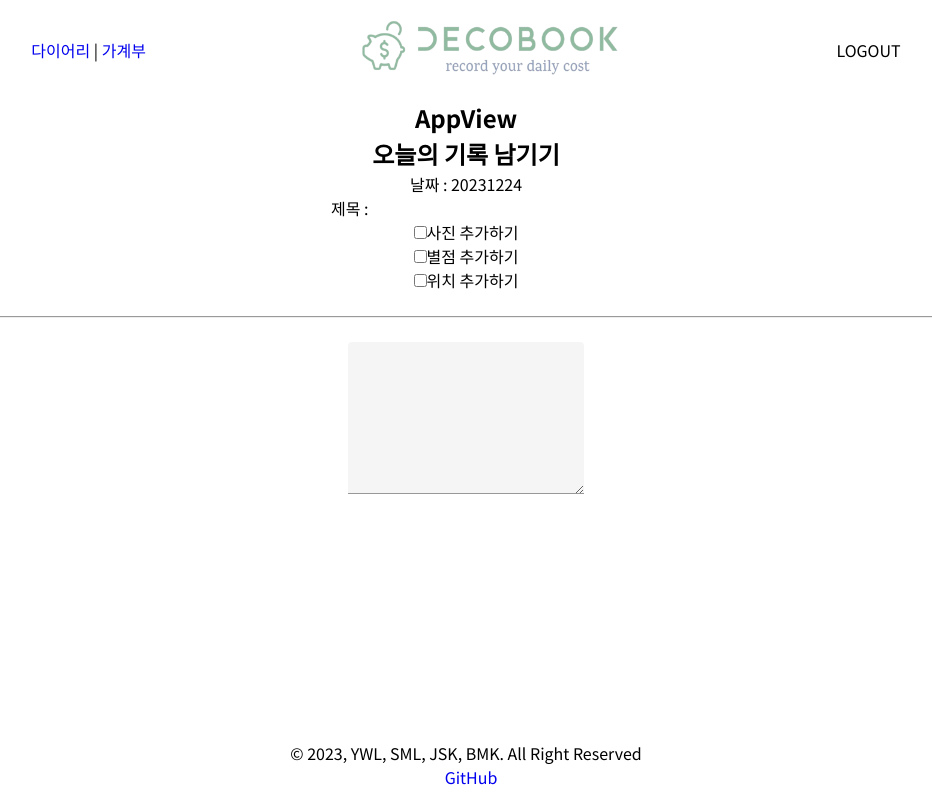
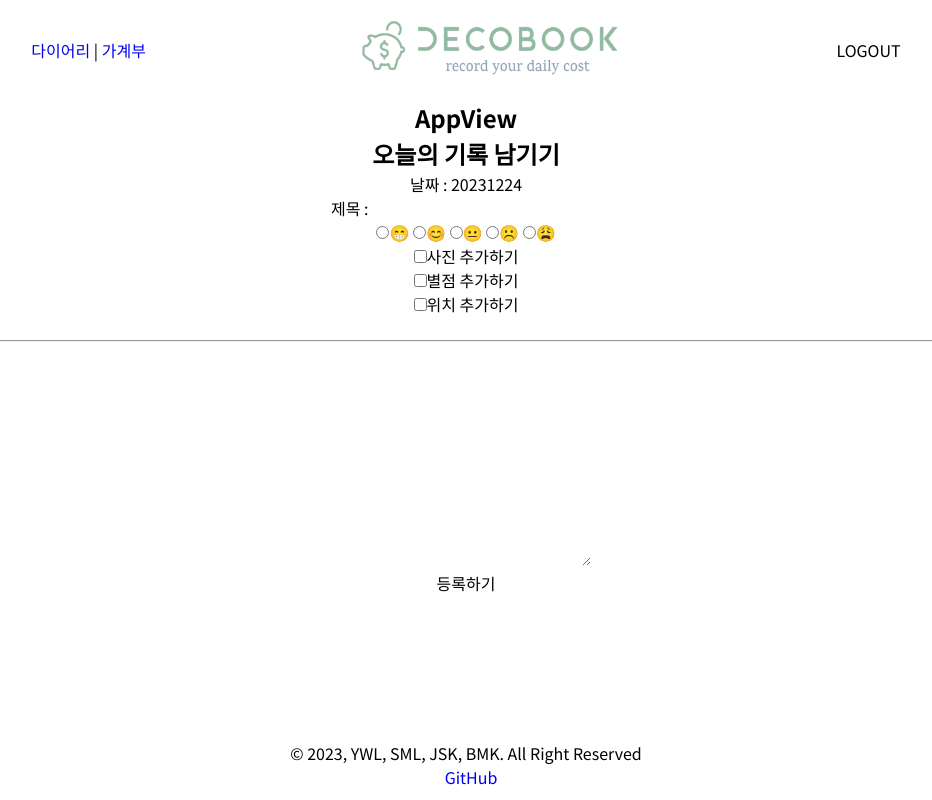
Before and after one commit to djsumin/DECOBOOK-FE, a Vue app: page /registDiary in a window 1280 px wide. Shown: the whole page, without its empty margins (174-1106 px from the left). Built offline with nearby package versions, Linux system fonts and the light colour scheme.

Commit message:
[feat] map추가, diary regist 작성중

```diff
--- a/src/components/diary/KakaoMap.vue
+++ b/src/components/diary/KakaoMap.vue
@@ -31,9 +31,36 @@ const initMap = function () {
   };
   //지도 객체 등록
   map = new kakao.maps.Map(container, options);
+
   // 지도 확대 축소를 제어할 수 있는  줌 컨트롤을 생성합니다
   var zoomControl = new kakao.maps.ZoomControl();
   map.addControl(zoomControl, kakao.maps.ControlPosition.RIGHT);
+
+  // 지도를 클릭한 위치에 표출할 마커입니다
+  var marker = new kakao.maps.Marker({
+    // 지도 중심좌표에 마커를 생성합니다
+    position: map.getCenter(),
+  });
+  // 지도에 마커를 표시합니다
+  marker.setMap(map);
+
+  // 인포윈도우에 표출될 내용으로 HTML 문자열이나 document element가 가능합니다
+  var iwContent = document.getElementById("infowindow");
+
+  var infowindow = new kakao.maps.InfoWindow({
+    position: map.getCenter(),
+    content: iwContent,
+  });
+
+  // 지도에 클릭 이벤트를 등록합니다 지도를 클릭하면 마지막 파라미터로 넘어온 함수를 호출합니다
+  kakao.maps.event.addListener(map, "click", function (mouseEvent) {
+    // 클릭한 위도, 경도 정보를 가져옵니다
+    var latlng = mouseEvent.latLng;
+
+    // 마커 위치를 클릭한 위치로 옮깁니다
+    marker.setPosition(latlng);
+    infowindow.open(map, marker);
+  });
 };
 
 onMounted(() => {
--- /dev/null
+++ b/src/util/http-commons.js
@@ -0,0 +1,8 @@
+import axios from "axios";
+
+export default axios.create({
+  baseURL: "http://localhost:8080",
+  headers: {
+    "Content-Type": "application/json",
+  },
+});
--- a/src/views/RegistDiaryView.vue
+++ b/src/views/RegistDiaryView.vue
@@ -4,7 +4,14 @@
     <div>날짜 : {{ weatherStore.todayStr }}</div>
     <div>
       제목 :
-      <input id="content" type="text" v-model="textarea" />
+      <input id="content" type="text" v-model="title" />
+    </div>
+    <div>
+      <input type="radio" v-model="feelingValues" name="feeling" value="5" />😁
+      <input type="radio" v-model="feelingValues" name="feeling" value="4" />😊
+      <input type="radio" v-model="feelingValues" name="feeling" value="3" />😐
+      <input type="radio" v-model="feelingValues" name="feeling" value="2" />☹️
+      <input type="radio" v-model="feelingValues" name="feeling" value="1" />😩
     </div>
     <div><input type="checkbox" v-model="isImgVisible" />사진 추가하기</div>
     <!--파일업로드부분추가-->
@@ -53,10 +60,12 @@
     </div>
     <div><input type="checkbox" v-model="isMapVisible" />위치 추가하기</div>
     <KakaoMap v-if="isMapVisible" />
+
     <br />
     <hr />
     <br />
-    <div><v-textarea v-model="textarea"></v-textarea></div>
+    <div><textarea v-model="content" class="diaryContent"></textarea></div>
+    <button @click="onRegist">등록하기</button>
   </div>
 </template>
 
@@ -64,6 +73,7 @@
 import { ref } from "vue";
 import { useWeatherStore } from "@/stores/weather";
 import KakaoMap from "@/components/diary/KakaoMap.vue";
+import http from "@/util/http-commons.js";
 
 const weatherStore = useWeatherStore();
 
@@ -71,6 +81,40 @@ const weatherStore = useWeatherStore();
 const isImgVisible = ref(false);
 const isStarVisible = ref(false);
 const isMapVisible = ref(false);
+
+//글 등록
+
+const feelingValues = ref();
+const ratings = ref();
+
+const diary_date = ref();
+const title = ref();
+const content = ref();
+const orgImg = ref();
+const weather = ref();
+const star_score = ref();
+const user_id = ref();
+const latitude = ref();
+const longitude = ref();
+
+const onRegist = () => {
+  console.log("hi");
+  http
+    .post("diary", {
+      diary_date: weatherStore.todayStr.value,
+      title: title.value,
+      diary_content: content.value,
+      orgImg: isImgVisible.value,
+      weather: weatherStore.getWeather.value,
+      feeling: ratings.value,
+      // user_id:
+      // latitude: weatherStore.
+      // longitude: weatherStore.
+    })
+    .then((res) => {
+      console.log(res);
+    });
+};
 </script>
 
 <style scoped>
@@ -113,4 +157,8 @@ const isMapVisible = ref(false);
 .star-rating label:hover ~ label {
   -webkit-text-fill-color: #fff58c;
 }
+.diaryContent {
+  width: 250px;
+  height: 200px;
+}
 </style>
--- a/vite.config.js
+++ b/vite.config.js
@@ -1,16 +1,14 @@
-import { fileURLToPath, URL } from 'node:url'
+import { fileURLToPath, URL } from "node:url";
 
-import { defineConfig } from 'vite'
-import vue from '@vitejs/plugin-vue'
+import { defineConfig } from "vite";
+import vue from "@vitejs/plugin-vue";
 
 // https://vitejs.dev/config/
 export default defineConfig({
-  plugins: [
-    vue(),
-  ],
+  plugins: [vue()],
   resolve: {
     alias: {
-      '@': fileURLToPath(new URL('./src', import.meta.url))
-    }
-  }
-})
+      "@": fileURLToPath(new URL("./src", import.meta.url)),
+    },
+  },
+});
```
